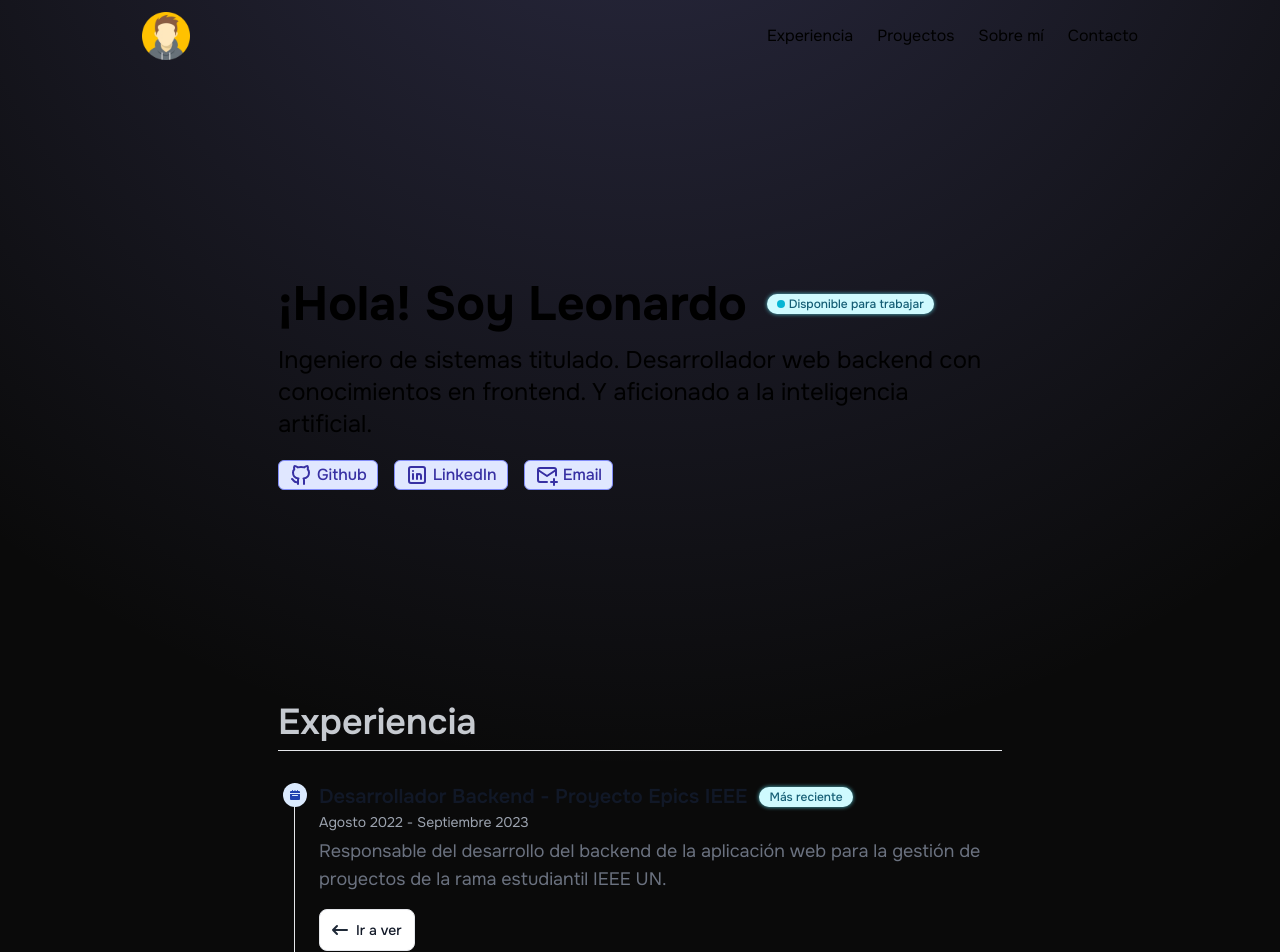
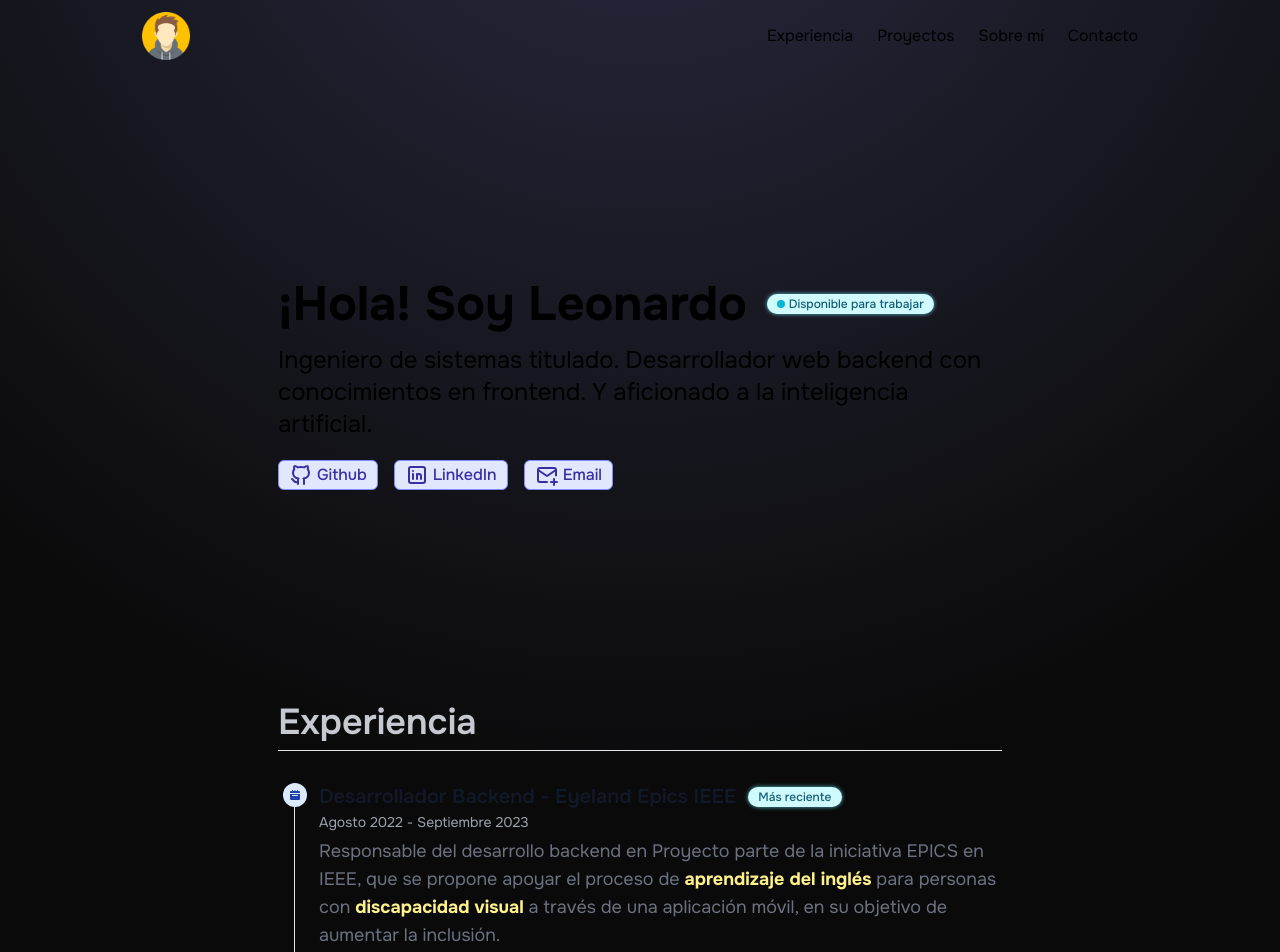
Before and after one commit to LeoLizc/leolizc.portfolio, a Next.js app: page / in a window 1280 px wide. Shown: the top 952 px of the page. Built offline with nearby package versions, Linux system fonts and the light colour scheme.

Commit message:
Update Eyeland experience content

```diff
--- a/src/ui/sections/experience.tsx
+++ b/src/ui/sections/experience.tsx
@@ -2,10 +2,10 @@ import ExperienceItem from '@components/experiece-item';
 
 const experiences = [
   {
-    title: 'Desarrollador Backend - Proyecto Epics IEEE',
+    title: 'Desarrollador Backend - Eyeland Epics IEEE',
     date: 'Agosto 2022 - Septiembre 2023',
-    description: 'Responsable del desarrollo del backend de la aplicación web para la gestión de proyectos de la rama estudiantil IEEE UN.', // TODO: Corregir descripción
-    link: '/#',
+    description: 'Responsable del desarrollo backend en Proyecto parte de la iniciativa EPICS en IEEE, que se propone apoyar el proceso de **aprendizaje del inglés** para personas con **discapacidad visual** a través de una aplicación móvil, en su objetivo de aumentar la inclusión.', // TODO: Corregir descripción
+    link: 'https://eyeland-project.github.io/webpage/',
     latest: true,
   },
   {
```
